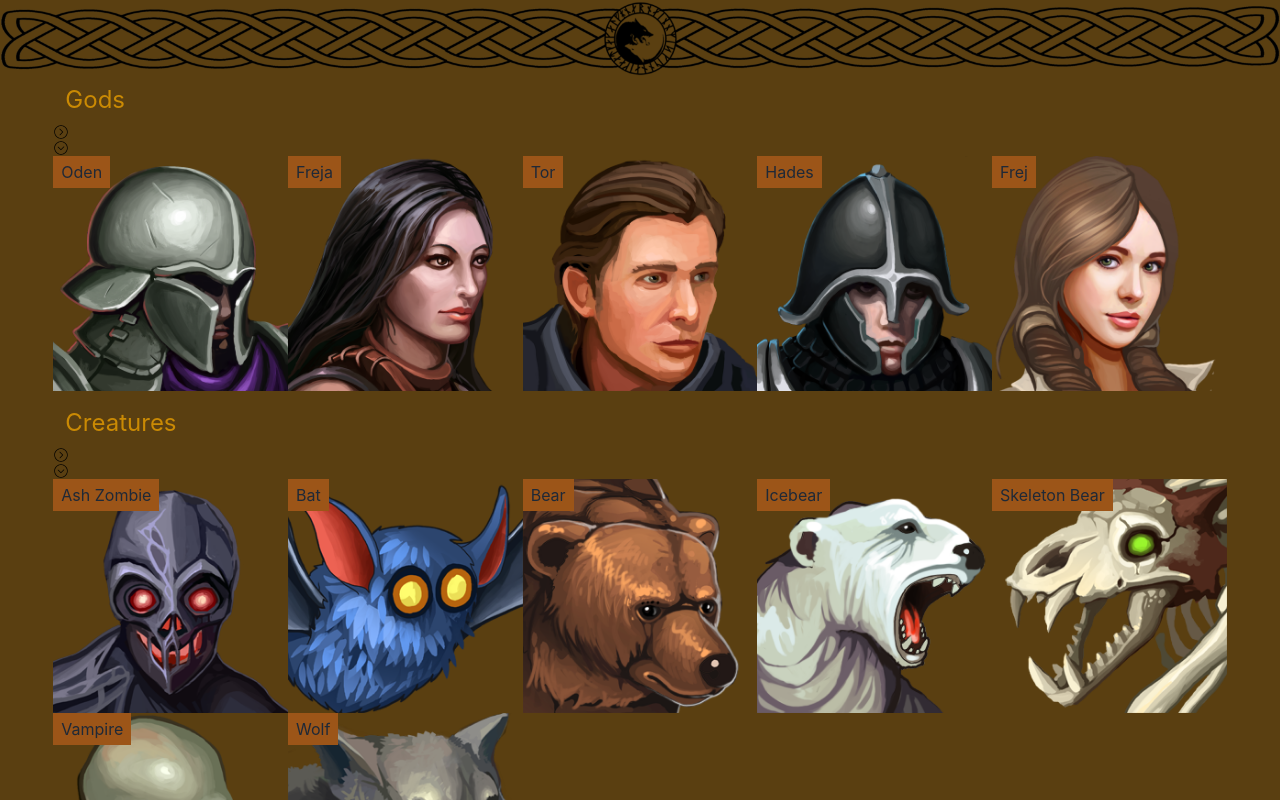
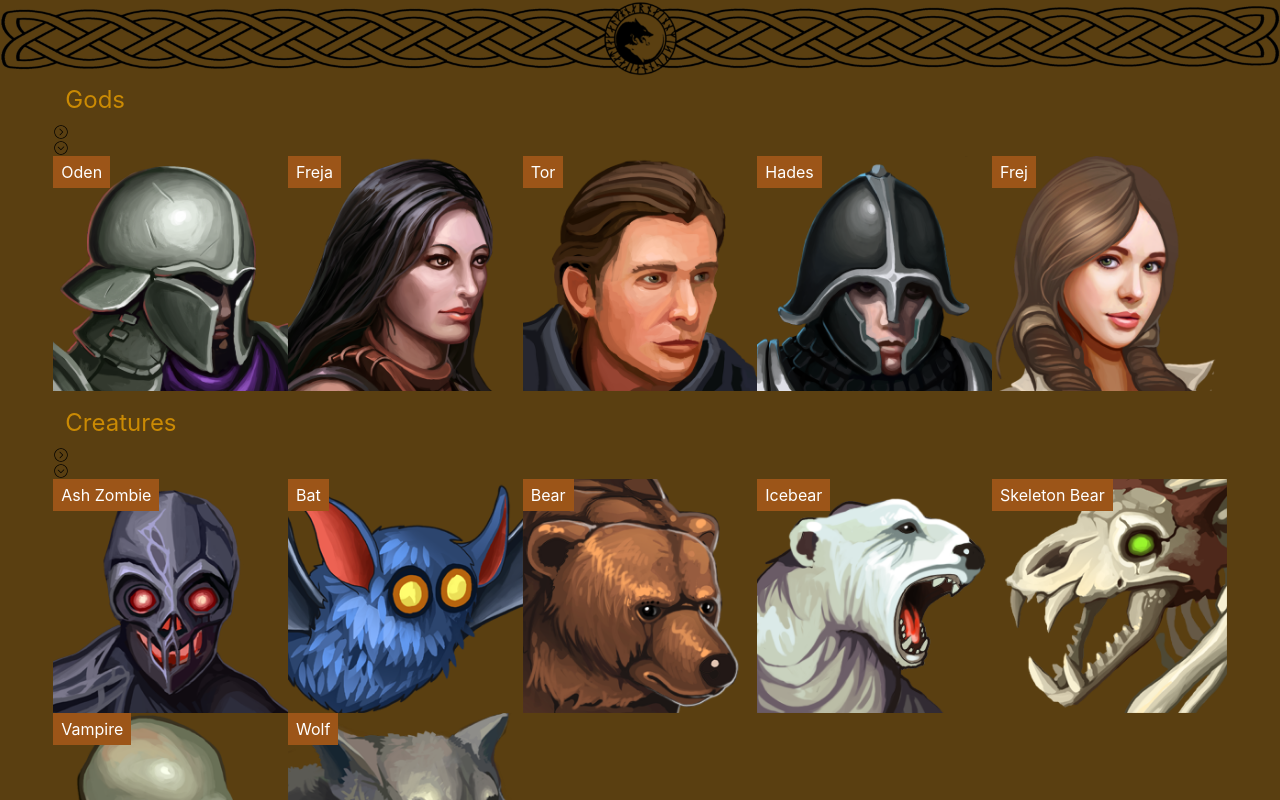
Before and after one commit to luigi989/Ragnarok, a React (Create React App) app in the folder react-ragnarok/: page / in a window 1280 px wide. Shown: the top 800 px of the page. Built offline with nearby package versions, Linux system fonts and the light colour scheme.

Commit message:
Improve tailwind css code

```diff
--- a/react-ragnarok/src/components/cell.js
+++ b/react-ragnarok/src/components/cell.js
@@ -1,11 +1,11 @@
-import React, { useEffect } from 'react';
+import React from 'react';
 
 const Cell = ({ type, name, desc}) => {
   return (
     <div className="group relative cursor-pointer transition ease-linear duration-300
-                    overflow-hidden w-fit">
-      <div className='absolute top-0 left-0 right-0 bottom-0 z-[-1]
-                    border-[#9c5518] border-solid border-0 group-hover:border-4'/>
+                    overflow-hidden w-fit text-white">
+      <div className='absolute h-full w-full z-[20]
+                    border-[#9c5518] border-solid border-0 group-hover:border-4' />
       <img src={"/images/" + type + "/" + name + ".png"} alt={name} />
       <h1 className='absolute top-0 left-0 py-1 px-2 bg-[#9c5518]'>{name}</h1>
     </div>
```
